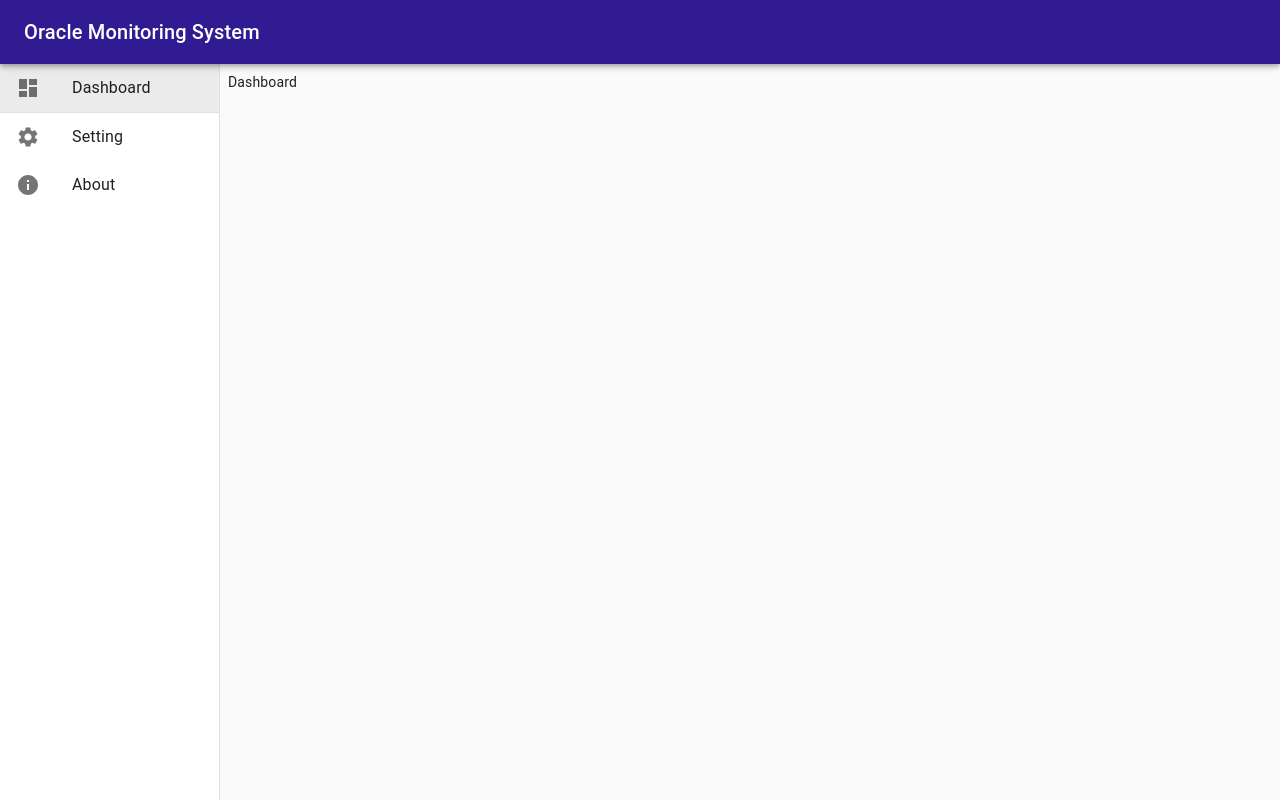
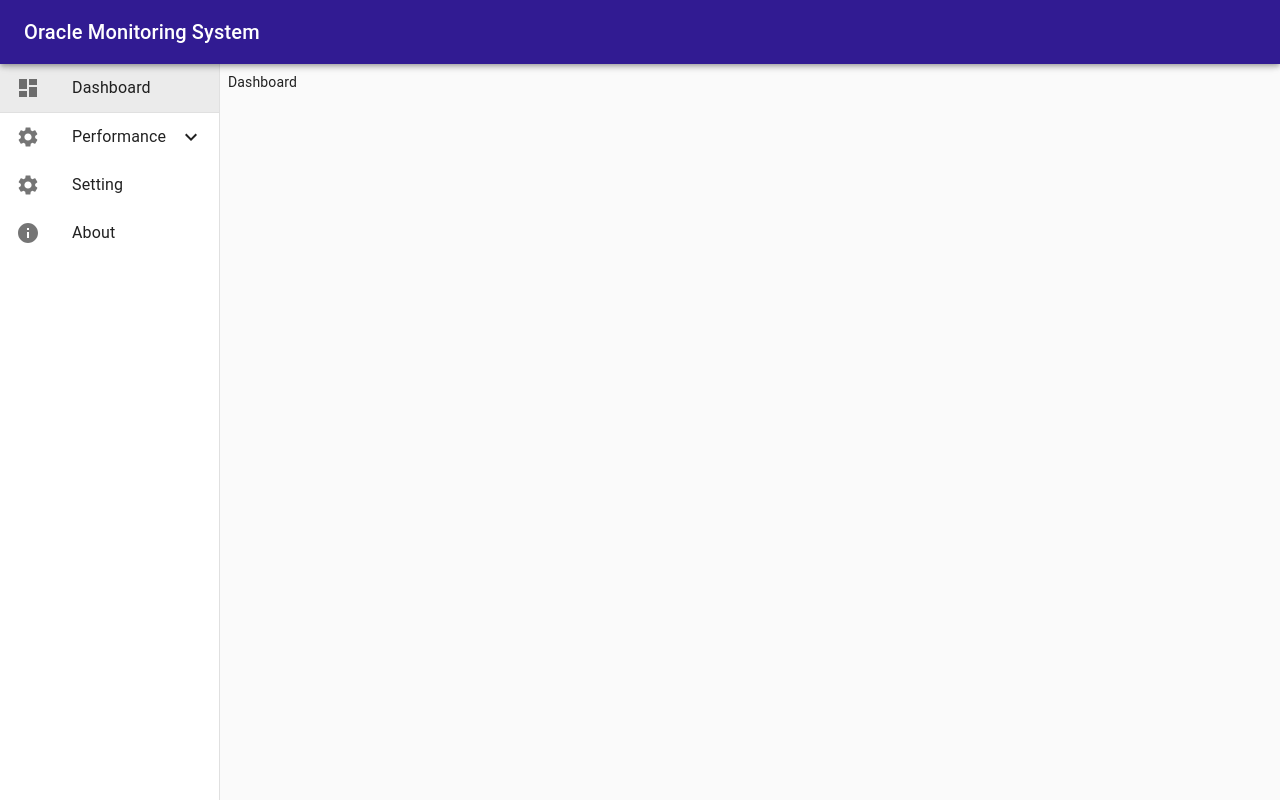
Before and after one commit to xueyublue/oms-mui, a React (Create React App) app: page / in a window 1280 px wide. Built offline with nearby package versions, Linux system fonts and the light colour scheme.

Commit message:
added collapse menu

```diff
--- a/src/components/Sidenav.jsx
+++ b/src/components/Sidenav.jsx
@@ -10,6 +10,10 @@ import Drawer from "@material-ui/core/Drawer";
 import { Link } from "react-router-dom";
 import InfoIcon from "@material-ui/icons/Info";
 import SettingsIcon from "@material-ui/icons/Settings";
+import { ExpandLess, ExpandMore } from "@material-ui/icons";
+import StarBorder from "@material-ui/icons/StarBorder";
+import Collapse from "@material-ui/core/Collapse";
+import List from "@material-ui/core/List";
 
 const drawerWidth = 220;
 const useStyles = makeStyles((theme) => ({
@@ -27,14 +31,22 @@ const useStyles = makeStyles((theme) => ({
     textDecoration: "none",
     color: theme.palette.text.primary,
   },
+  nested: {
+    paddingLeft: theme.spacing(4),
+  },
 }));
 
 const Sidenav = () => {
   const classes = useStyles();
   const [selectedMenuIndex, setSelectedMenuIndex] = React.useState(1);
+  const [open, setOpen] = React.useState(false);
 
   const handleListItemClick = (event, index) => {
     setSelectedMenuIndex(index);
+  };
+
+  const handleListGroupClick = () => {
+    setOpen(!open);
   };
 
   return (
@@ -61,11 +73,38 @@ const Sidenav = () => {
             </ListItem>
           </Link>
           <Divider />
+          <ListItem button onClick={handleListGroupClick}>
+            <ListItemIcon>
+              <SettingsIcon />
+            </ListItemIcon>
+            <ListItemText primary={"Performance"} />
+            {open ? <ExpandLess /> : <ExpandMore />}
+          </ListItem>
+          <Collapse in={open} timeout="auto" unmountOnExit>
+            <List component="div" disablePadding>
+              <ListItem
+                button
+                className={classes.nested}
+                selected={selectedMenuIndex == 11}
+                onClick={(event) => handleListItemClick(event, 11)}
+              >
+                <ListItemText primary="Top SQL" />
+              </ListItem>
+              <ListItem
+                button
+                className={classes.nested}
+                selected={selectedMenuIndex == 12}
+                onClick={(event) => handleListItemClick(event, 12)}
+              >
+                <ListItemText primary="Disk" />
+              </ListItem>
+            </List>
+          </Collapse>
           <Link to="/setting" className={classes.link}>
             <ListItem
               button
-              selected={selectedMenuIndex == 10}
-              onClick={(event) => handleListItemClick(event, 10)}
+              selected={selectedMenuIndex == 80}
+              onClick={(event) => handleListItemClick(event, 80)}
             >
               <ListItemIcon>
                 <SettingsIcon />
```
